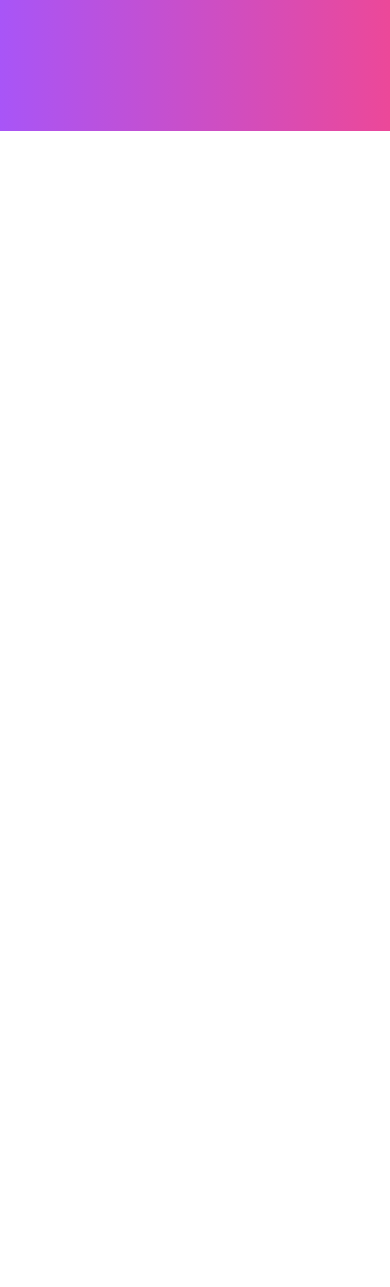
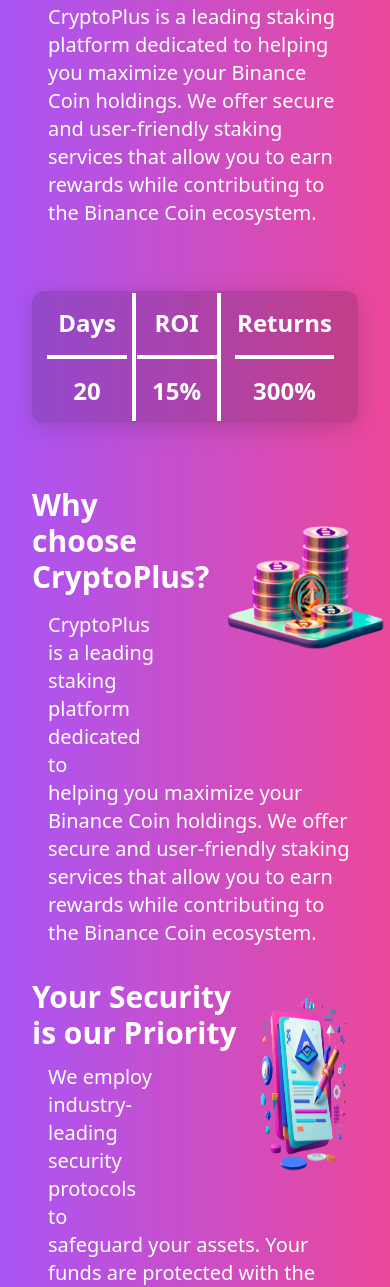
Before and after one commit to ben1441/connect-main, a plain HTML site: page src/index.html in a window 390 px wide. Shown: the part 713-2000 px from the top of the page. Before the commit the page ends 844 px from the top, so only its background shows below. Drawn offline with Linux system fonts and the light colour scheme; a web font is replaced by a local one.

Commit message:
Mobile Version 5

```diff
--- a/src/index.html
+++ b/src/index.html
@@ -9,7 +9,7 @@
     <link rel="stylesheet" href="https://fonts.googleapis.com/css2?family=Sofia+Sans+Condensed:ital,wght@1,800&display=swap">
 </head>
 
-<body class="font-sofia-sans-condensed bg-gradient-to-r dark:from-purple-600 from-purple-500 dark:to-pink-600 to-pink-500 max-w-screen max-h-screen">
+<body class="font-sofia-sans-condensed bg-gradient-to-r dark:from-purple-600 from-purple-500 dark:to-pink-600 to-pink-500">
     <!-- Mobile Version -->
     <div class="md:hidden">
         <div class="flex justify-end items-center transform transition-all duration-300 flex-row" id="mobile_nav">
@@ -18,8 +18,68 @@
             </div>
             <button class="text-white text-xl font-bold shadow-[0_5px_25px_rgba(0,0,0,0.15)] dark:shadow-[0_5px_25px_rgba(0,0,0,0.25)] dark:backdrop-blur-xl bg-black/20 dark:bg-white/10 rounded-lg h-8 w-36 m-4 hover:scale-[1.02] transition-all ease-in-out duration-200">Connect Wallet</button>
         </div>
-        <div class="flex flex-row items-center text-center m-8 justify-center">
-            <h1 class="text-white text-5xl font-bold">CryptoPlus: Your Staking platform</h1>
+        <div class="m-8">
+            <h1 class="text-white text-center text-5xl mt-10 font-bold">CryptoPlus: Your Staking platform</h1>
+            <div class="shadow-[0_5px_25px_rgba(0,0,0,0.15)] dark:shadow-[0_5px_25px_rgba(0,0,0,0.25)] dark:backdrop-blur-xl bg-black/[15%] dark:bg-white/10 md:h-[17rem] xl:h-[20rem] w-auto md:min-w-[25rem] max-w-[31.5rem] mt-14 p-4 rounded-xl flex flex-col justify-center items-start">
+                <h1 class="text-white font-bold text-2xl">Stake Your Crypto</h1>
+                <p class="text-white mt-4 text-xl">Earn rewards by staking BNB or Tokens securely. <br>The funds are effecttively collected and stored in our state-of-art smart contract, which give you ROI on daily basis</p>
+                <button class="bg-black/20 dark:bg-white/30 hover:bg-green-400/70 hover:shadow-lg shadow-md rounded-full mt-4 h-10 w-40 self-end mr-8 text-white font-bold text-2xl hover:scale-[1.02] transition-all ease-in-out duration-200">Stake Now!</button>
+            </div>
+            <p class="text-white text-xl xl:text-2xl xl:w-[35rem] mt-20 m-4">CryptoPlus is a leading staking platform dedicated to helping you maximize your Binance Coin holdings. We offer secure and user-friendly staking services that allow you to earn rewards while contributing to the Binance Coin ecosystem.</p>
+            <div class="shadow-[0_5px_25px_rgba(0,0,0,0.15)] dark:shadow-[0_5px_25px_rgba(0,0,0,0.25)] dark:backdrop-blur-xl bg-black/[15%] dark:bg-white/10 md:h-[8rem] xl:h-[10rem] md:min-w-[28rem] max-w-[31.5rem] mt-16 flex justify-center items-center rounded-xl">
+                <div class="flex flex-row items-center justify-center">
+                    <div class="flex flex-col items-center justify-center">
+                        <h1 class="text-white font-bold m-4 text-2xl">Days</h1>
+                        <div class="bg-white h-1 w-20"></div>
+                        <h1 class="text-white font-bold m-4 text-2xl">20</h1>
+                    </div>
+                    <div class="bg-white w-1 h-32"></div>
+                    <div class="flex flex-col items-center justify-center">
+                        <h1 class="text-white font-bold m-4 text-2xl">ROI</h1>
+                        <div class="bg-white h-1 w-20"></div>
+                        <h1 class="text-white font-bold m-4 text-2xl">15%</h1>
+                    </div>
+                    <div class="bg-white w-1 h-32"></div>
+                    <div class="flex flex-col items-center justify-center">
+                        <h1 class="text-white font-bold m-4 text-2xl">Returns</h1>
+                        <div class="bg-white h-1 w-[6.2rem]"></div>
+                        <h1 class="text-white font-bold m-4 text-2xl">300%</h1>
+                    </div>
+                </div>
+            </div>
+            <div class="flex flex-row items-start justify-center w-full mt-16 transition-all duration-300 ease-in" id="animated-div_mobile">
+                <div class="flex flex-col">
+                    <div class="flex flex-row">
+                        <div class="flex flex-col">
+                            <h1 class="text-3xl font-bold text-white">Why choose CryptoPlus?</h1>
+                            <p class="text-white text-xl w-28 m-4">CryptoPlus is a leading staking platform dedicated to</p>
+                        </div>
+                        <img src="./assets/coins3D.png" alt="Stake" class="w-48 h-48">
+                    </div>
+
+                    <div class="flex flex-col">
+                        <p class="text-white ml-4 mt-[-1rem] text-xl">helping you maximize your Binance Coin holdings. We offer secure and user-friendly staking services that allow you to earn rewards while contributing to the Binance Coin ecosystem.</p>
+                    </div>
+                    <div class="flex flex-row mt-8">
+                        <div class="flex flex-col">
+                            <h1 class="text-white text-3xl font-bold">Your Security is our Priority</h1>
+                            <p class="text-xl text-white ml-4 mt-3 w-28">We employ industry-leading security protocols to</p>
+                        </div>
+                        <div class="flex flex-col">
+                            <img src="./assets/sc3D.png" alt="Coins" class="w-52 h-52">
+                        </div>
+                    </div>
+                    <p class="text-xl text-white ml-4">safeguard your assets. Your funds are protected with the utmost care, and we continually update our security measures to stay ahead of emerging threats.</p>
+                </div>
+            </div>
+        </div>
+        <div class="h-28 w-screen flex flex-col items-center justify-start shadow-[0_5px_25px_rgba(0,0,0,0.15)] dark:shadow-[0_5px_25px_rgba(0,0,0,0.25)] dark:backdrop-blur-xl bg-black/[15%] dark:bg-white/10 rounded-t-3xl">
+            <div class="flex flex-row items-center bg-black/10 dark:bg-white/[15%] p-3 m-3 rounded-full w-[20rem] justify-between">
+                <h1 class="text-white text-xl">Contact</h1>
+                <h1 class="text-white text-xl">Sales</h1>
+                <h1 class="text-white text-xl">Something</h1>
+            </div>
+            <h1 class="text-white mt-2">&copy; 2023 CryptoPlus. All rights reserved.</h1>
         </div>
     </div>
 
@@ -46,19 +106,19 @@
                         <div class="flex flex-col items-center justify-center">
                             <h1 class="text-white font-bold m-4 text-2xl">Days</h1>
                             <div class="bg-white h-1 w-28"></div>
-                            <h1 class="text-white font-bold m-4 text-2xl">Days</h1>
+                            <h1 class="text-white font-bold m-4 text-2xl">20</h1>
                         </div>
                         <div class="bg-white w-1 h-28"></div>
                         <div class="flex flex-col items-center justify-center">
                             <h1 class="text-white font-bold m-4 text-2xl">ROI</h1>
                             <div class="bg-white h-1 w-28"></div>
-                            <h1 class="text-white font-bold m-4 text-2xl">ROI</h1>
+                            <h1 class="text-white font-bold m-4 text-2xl">15%</h1>
                         </div>
                         <div class="bg-white w-1 h-28"></div>
                         <div class="flex flex-col items-center justify-center">
                             <h1 class="text-white font-bold m-4 text-2xl">Returns</h1>
                             <div class="bg-white h-1 w-28"></div>
-                            <h1 class="text-white font-bold m-4 text-2xl">Returns</h1>
+                            <h1 class="text-white font-bold m-4 text-2xl">300%</h1>
                         </div>
                     </div>
                 </div>
```
Also changed, not shown: src/style.css.
